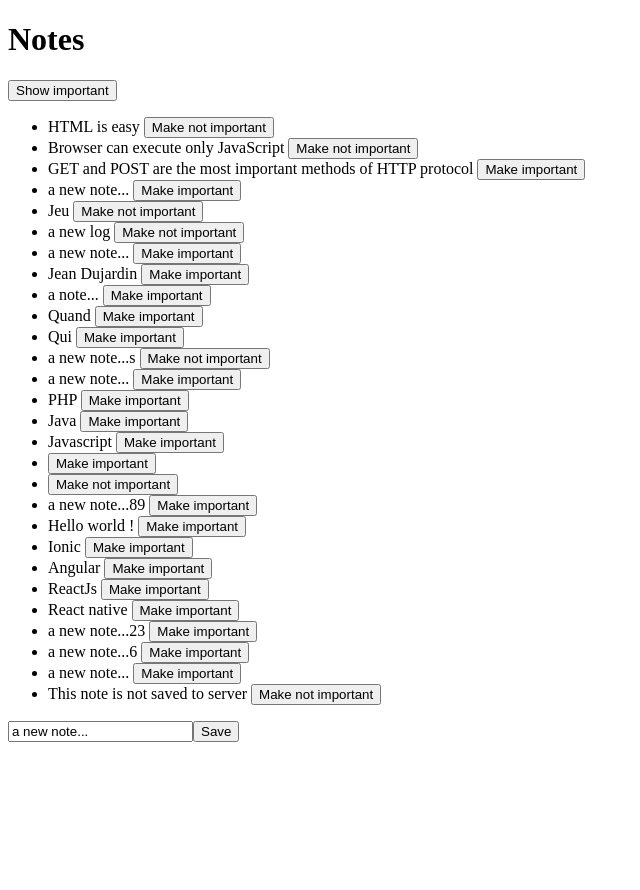
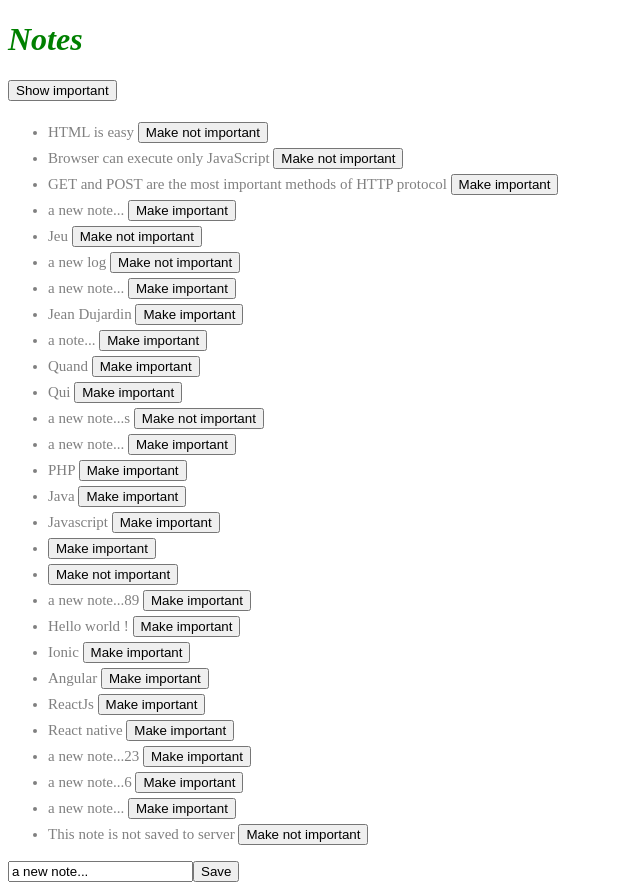
Before and after one commit to ToYzY9/part2, a React (Vite) app in the folder coursedata/: page / in a window 1280 px wide. Shown: the whole page, without its empty margins (0-640 px from the left). Before the commit the page ends 800 px from the top, so only its background shows below. Built offline with nearby package versions, Linux system fonts and the light colour scheme; data requests are answered from the project's data file.

Commit message:
e/ Styliser vos applications React

```diff
--- a/coursedata/src/components/Note.jsx
+++ b/coursedata/src/components/Note.jsx
@@ -2,12 +2,9 @@
     const label = note.important ? "Make not important" : "Make important";
 
     return (
-        <>
-            <li>
-                {note.content}{" "}
-                <button onClick={toggleImportanceOf}>{label}</button>
-            </li>
-        </>
+        <li className="note">
+            {note.content} <button onClick={toggleImportanceOf}>{label}</button>
+        </li>
     );
 };
 
--- /dev/null
+++ b/coursedata/src/main.css
@@ -0,0 +1,14 @@
+h1 {
+    color: green;
+    font-style: italic;
+}
+/* li {
+    color: grey;
+    padding-top: 3px;
+    font-size: 15px;
+} */
+.note {
+    color: grey;
+    padding-top: 5px;
+    font-size: 15px;
+}
--- a/coursedata/src/main.jsx
+++ b/coursedata/src/main.jsx
@@ -1,6 +1,7 @@
 import { StrictMode } from "react";
 import ReactDOM from "react-dom/client";
 import App from "./App.jsx";
+import "./main.css";
 
 const root = ReactDOM.createRoot(document.getElementById("root"));
 root.render(
```
